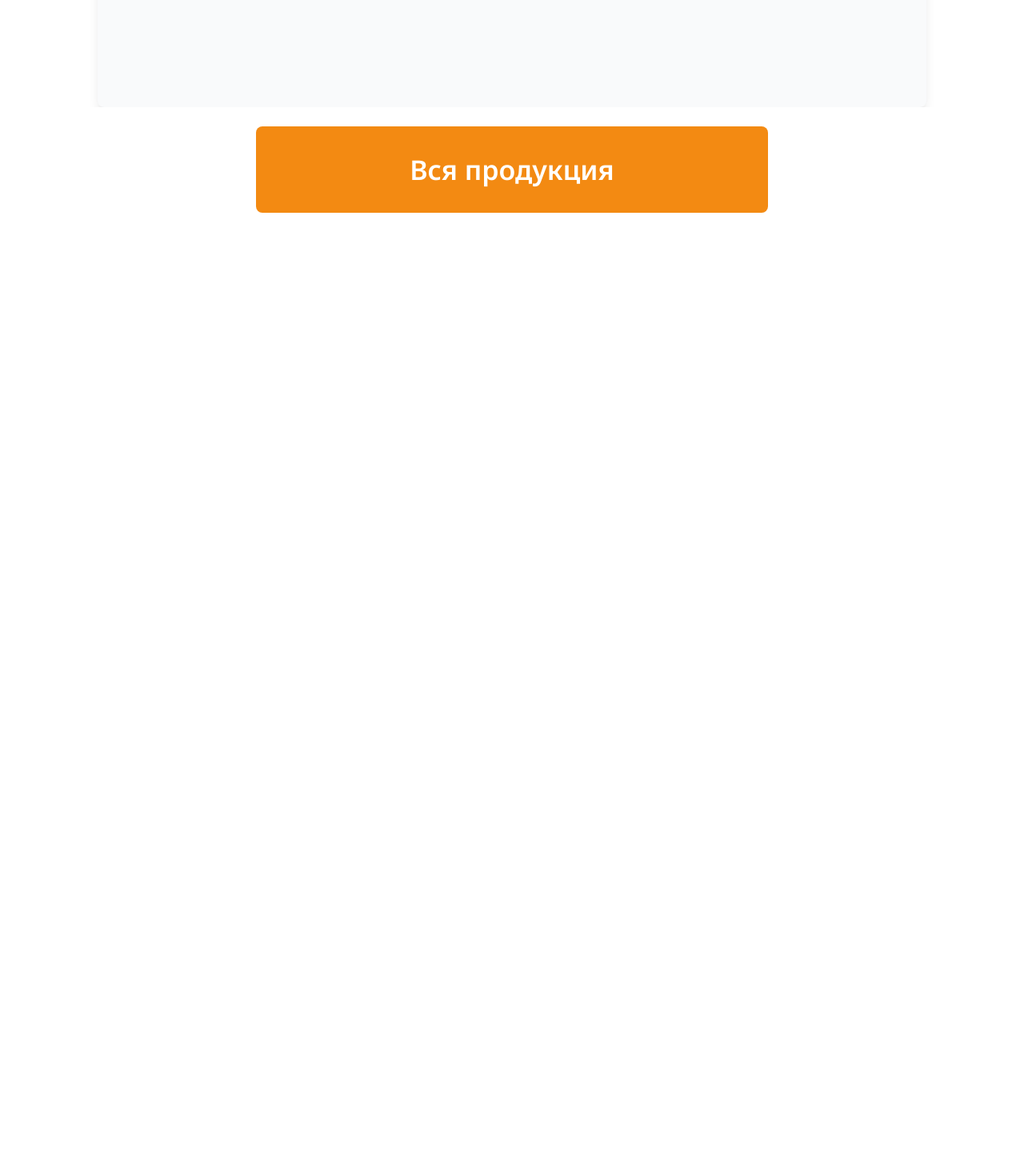
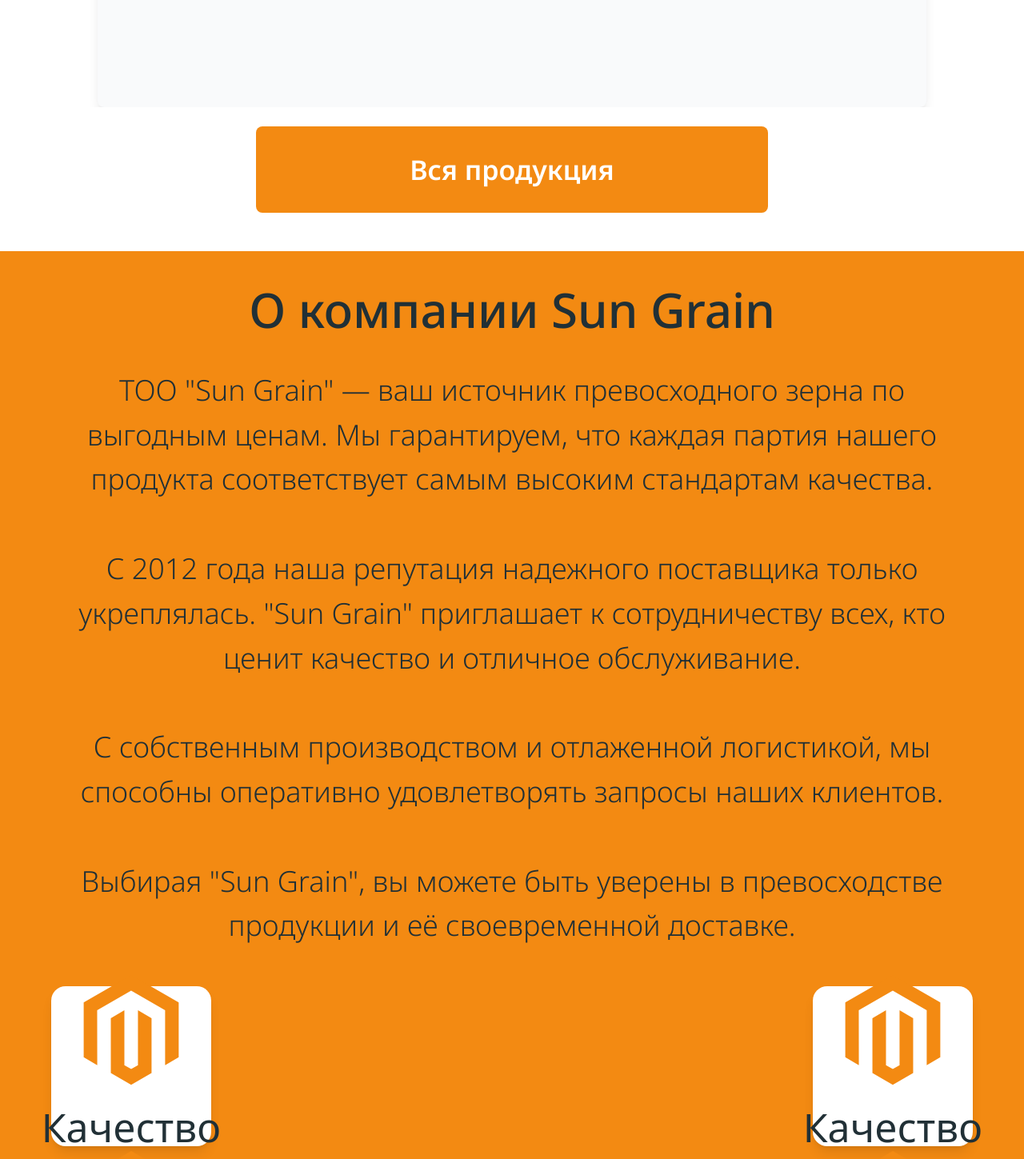
Before and after one commit to k1ngsterr1/sun-grain, a React (Vite) app: page /home in a window 1280 px wide. Shown: the part 1348-2797 px from the top of the page at 80% size. Before the commit the page ends 1614 px from the top, so only its background shows below. Built offline with nearby package versions, Linux system fonts and the light colour scheme.

Commit message:
Version 1.0.9

```diff
--- /dev/null
+++ b/src/features/Feature/index.tsx
@@ -0,0 +1,19 @@
+import React from "react";
+import { FontAwesomeIcon } from "@fortawesome/react-fontawesome";
+import { IconDefinition, IconLookup } from "@fortawesome/fontawesome-svg-core";
+
+import "./styles.scss";
+
+interface FeatureProps {
+  name: string;
+  icon: IconDefinition | IconLookup;
+}
+
+export const Feature: React.FC<FeatureProps> = ({ name, icon }) => {
+  return (
+    <div className={`feature flex flex-col items-center justify-center`}>
+      <FontAwesomeIcon className="feature__icon" icon={icon} />
+      <span className="feature__text mt-4">{name}</span>
+    </div>
+  );
+};
--- /dev/null
+++ b/src/features/Feature/styles.scss
@@ -0,0 +1,18 @@
+.feature {
+  width: 200px;
+  height: 200px;
+  padding: clamp(10px, 4.6728vw, 40px);
+  border-radius: clamp(4.5px, 2.10276vw, 18px);
+  @apply bg-white;
+  @apply shadow-lg;
+
+  &__icon {
+    font-size: clamp(45px, 21.0276vw, 180px);
+    @apply text-custom-orange;
+  }
+
+  &__text {
+    font-size: clamp(12.5px, 5.840999999999999vw, 50px);
+    @apply text-custom-black;
+  }
+}
--- a/src/features/Menu/index.tsx
+++ b/src/features/Menu/index.tsx
@@ -1,16 +1,8 @@
 import { useState } from "react";
 import { Link as ScrollLink } from "react-scroll";
 import { Link, useNavigate } from "react-router-dom";
-import { useSelector } from "react-redux";
 import { Menu as DropMenu } from "@headlessui/react";
 import { Slide } from "react-awesome-reveal";
-import { FontAwesomeIcon } from "@fortawesome/react-fontawesome";
-
-import {
-  faC,
-  faChevronDown,
-  faChevronUp,
-} from "@fortawesome/free-solid-svg-icons";
 
 import "./styles.scss";
 
@@ -29,7 +21,7 @@
   return (
     <>
       <Slide direction="right" className="z-10 absolute w-full h-full">
-        <div className="menu flex flex-col items-end">
+        <div className="menu flex flex-col items-end mt-16">
           <Slide direction="right" delay={100}>
             <div className="menu__links flex flex-col items-end mt-6">
               <ScrollLink className="menu__links__link" to="main">
@@ -148,21 +140,29 @@
             </DropMenu>
           </div>
           <div className="menu__links flex flex-col items-end mt-6">
+            <Slide direction="right" delay={400}>
               <ScrollLink className="menu__links__link" to="catalogue">
                 О нас
               </ScrollLink>
+            </Slide>
           </div>
           <div className="menu__links flex flex-col items-end mt-6">
+            <Slide direction="right" delay={500}>
               <ScrollLink className="menu__links__link" to="contacts">
                 Контакты
               </ScrollLink>
+            </Slide>
           </div>
+          <Slide direction="right" className="mt-6" delay={600}>
             <a href="tel:+77066018826" className="menu__contact">
               +7 706 601 88-26
             </a>
+          </Slide>
+          <Slide direction="right" className="mt-6" delay={700}>
             <a href="mailto:ceo@sungrain.kz" className="menu__contact mt-4">
               ceo@sungrain.kz
             </a>
+          </Slide>
         </div>
       </Slide>
     </>
--- a/src/features/Menu/styles.scss
+++ b/src/features/Menu/styles.scss
@@ -15,10 +15,10 @@
       font-family: Noto Sans;
       font-weight: 700;
       font-size: clamp(16px, 7.47648vw, 64px);
+      transition: 0.3s all;
       @apply text-custom-orange;
-
-      &__icon {
-        font-size: 22px;
+      &:hover {
+        color: #d4760b;
       }
     }
 
--- a/src/pages/Home/ui/index.tsx
+++ b/src/pages/Home/ui/index.tsx
@@ -1,4 +1,5 @@
 import { MainScreen } from "@widgets/screens/Home/MainScreen/ui";
+import { AboutScreen } from "@widgets/screens/Home/AboutScreen/ui";
 import { Loader } from "@shared/ui/Loader";
 import { useLoading } from "@shared/lib/hooks/useLoader";
 
@@ -12,6 +13,7 @@
   return (
     <>
       <MainScreen />
+      <AboutScreen />
     </>
   );
 };
--- a/src/shared/styles/global.scss
+++ b/src/shared/styles/global.scss
@@ -35,6 +35,15 @@
   font-family: "Noctura", sans-serif;
 }
 
+h2 {
+  @apply text-custom-black;
+  font-family: Noto Sans;
+  font-size: clamp(15px, 7.0092vw, 60px);
+  font-style: normal;
+  font-weight: 500;
+  line-height: normal;
+}
+
 p,
 .paragraph {
   text-align: center;
--- a/src/widgets/screens/Home/AboutScreen/ui/index.tsx
+++ b/src/widgets/screens/Home/AboutScreen/ui/index.tsx
@@ -1,14 +1,41 @@
 import React from "react";
+import { Feature } from "@features/Feature";
+import { faMagento } from "@fortawesome/free-brands-svg-icons";
+
+import about from "@assets/images/about_image.webp";
 
 import "./styles.scss";
+import { Slide } from "react-awesome-reveal";
 
 export const AboutScreen = () => {
   return (
     <div className="about-screen">
       <div className="container">
-        <h2>О компании Sun Grain</h2>
-        <p className="paragraph"></p>
-        <img src="" className="about-image" alt="" />
+        <Slide></Slide>
+        <h2 className="second-heading mt-8 mb-8">О компании Sun Grain</h2>
+        <p className="paragraph mb-4">
+          ТОО "Sun Grain" — ваш источник превосходного зерна по выгодным ценам.
+          Мы гарантируем, что каждая партия нашего продукта соответствует самым
+          высоким стандартам качества.
+          <br /> <br />С 2012 года наша репутация надежного поставщика только
+          укреплялась. "Sun Grain" приглашает к сотрудничеству всех, кто ценит
+          качество и отличное обслуживание.
+          <br /> <br /> С собственным производством и отлаженной логистикой, мы
+          способны оперативно удовлетворять запросы наших клиентов.
+          <br />
+          <br />
+          Выбирая "Sun Grain", вы можете быть уверены в превосходстве продукции
+          и её своевременной доставке.
+        </p>
+        <div className="w-full flex items-center justify-between gap-5 mt-8">
+          <Feature name="Качество" icon={faMagento} />
+          <Feature name="Качество" icon={faMagento} />
+        </div>
+        <div className="w-full flex items-center justify-between gap-4 mt-5">
+          <Feature name="Качество" icon={faMagento} />
+          <Feature name="Качество" icon={faMagento} />
+        </div>
+        <img src={about} className="about-image mt-12" alt="about-image" />
       </div>
     </div>
   );
--- a/src/widgets/screens/Home/AboutScreen/ui/styles.scss
+++ b/src/widgets/screens/Home/AboutScreen/ui/styles.scss
@@ -1,4 +1,5 @@
 .about-screen {
   width: 100%;
   height: auto;
+  @apply bg-custom-orange;
 }
--- a/src/widgets/screens/Home/MainScreen/ui/index.tsx
+++ b/src/widgets/screens/Home/MainScreen/ui/index.tsx
@@ -23,15 +23,15 @@
       <Header />
       {isMenuOpen && <Menu />}
       <main className="container">
-        <Slide>
+        <Slide triggerOnce>
           <h1>SUN GRAIN</h1>
         </Slide>
-        <Slide direction="right">
+        <Slide direction="right" triggerOnce>
           <p className="paragraph text-center">
             Ваш Надежный Партнер в Поставке Качественной Продукции
           </p>
         </Slide>
-        <Slide direction="up" className="w-full">
+        <Slide direction="up" className="w-full" triggerOnce>
           <Swiper
             className="swiper flex items-center justify-center mt-6"
             slidesPerView={1}
@@ -51,7 +51,7 @@
             </SwiperSlide>
           </Swiper>
         </Slide>
-        <Slide direction="up" delay={500}>
+        <Slide direction="up" delay={500} triggerOnce>
           <Button text="Вся продукция" margin="mt-6" />
         </Slide>
       </main>
```
Lines whose indentation alone changed are shown as unchanged.
